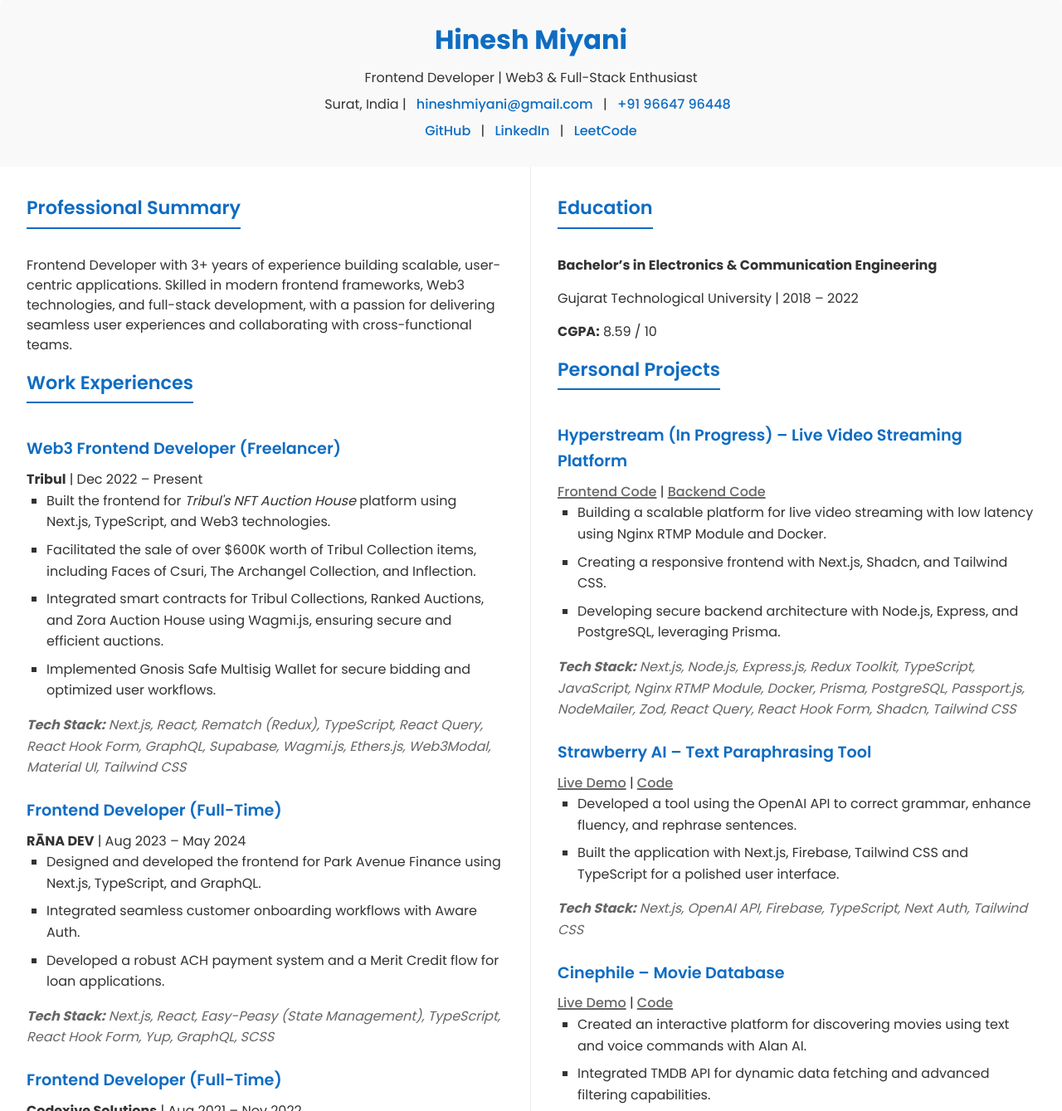
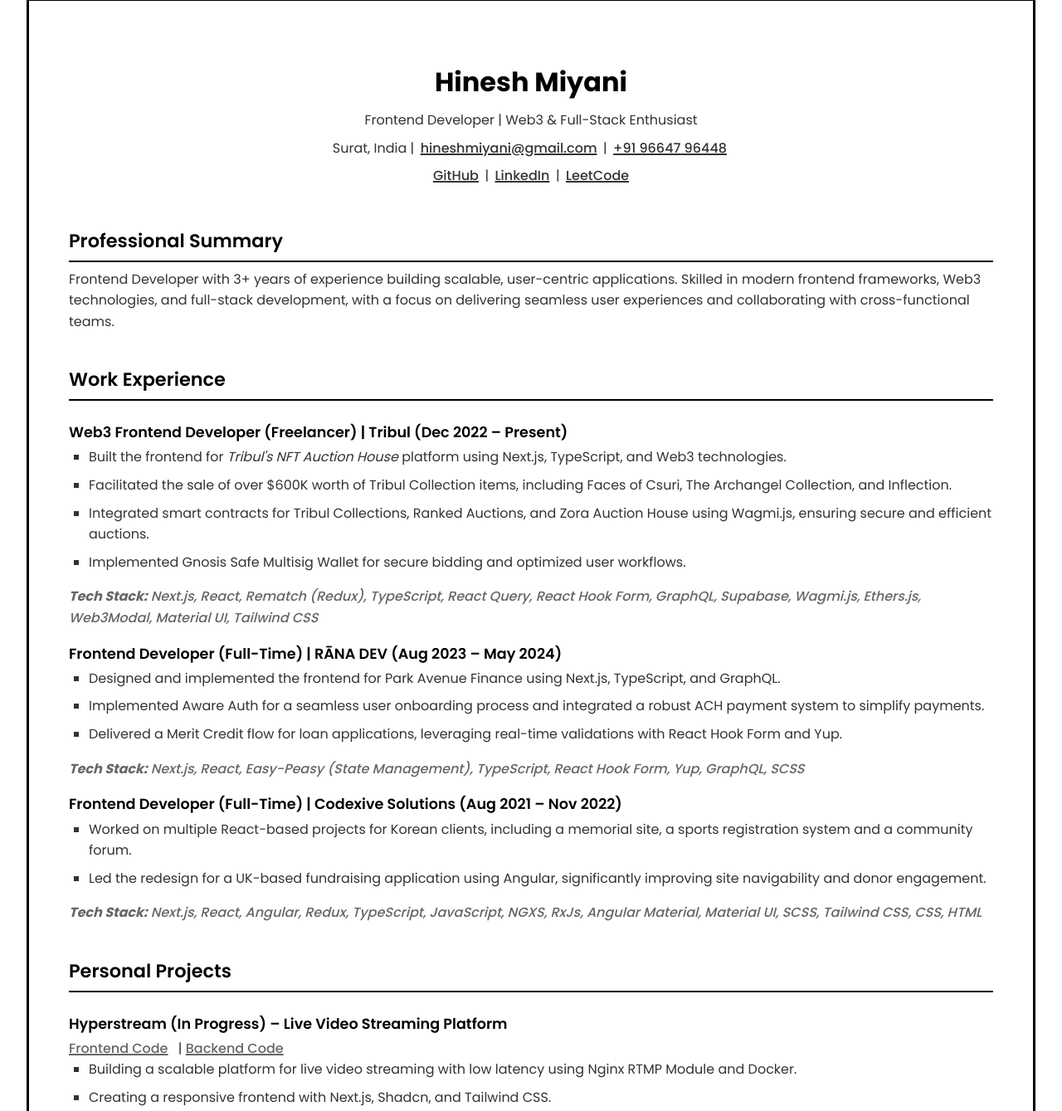
Before and after one commit to hineshmiyani/Resume, a website: page index.html in a window 1280 px wide. Shown: the part 34-1373 px from the top of the page at 83% size. Drawn offline with Linux system fonts and the light colour scheme.

Commit message:
refactor: redesign resume for ATS compatibility and readability

```diff
--- a/index.html
+++ b/index.html
@@ -10,10 +10,6 @@
       href="https://fonts.googleapis.com/css2?family=Poppins:wght@400;500;600;700&display=swap"
       rel="stylesheet"
     />
-    <link
-      href="https://fonts.googleapis.com/css2?family=Ubuntu:ital,wght@0,300;0,400;0,500;0,700;1,300;1,400;1,500;1,700&display=swap"
-      rel="stylesheet"
-    />
     <link rel="stylesheet" href="style.css" />
   </head>
 
@@ -24,8 +20,11 @@
         <p>Frontend Developer | Web3 &amp; Full-Stack Enthusiast</p>
         <p>
           Surat, India |
-          <a href="mailto:hineshmiyani@gmail.com">hineshmiyani@gmail.com</a> |
-          <a href="tel:+919664796448">+91 96647 96448</a>
+          <a href="mailto:hineshmiyani@gmail.com" target="_blank"
+            >hineshmiyani@gmail.com</a
+          >
+          |
+          <a href="tel:+919664796448" target="_blank">+91 96647 96448</a>
         </p>
         <p>
           <a href="https://www.github.com/hineshmiyani" target="_blank"
@@ -42,23 +41,27 @@
         </p>
       </header>
 
-      <div class="content">
-        <!-- Left Column -->
-        <div class="left-column">
+      <!-- Main Content - Single Column Layout -->
+      <main>
+        <!-- Professional Summary -->
+        <section>
           <h2>Professional Summary</h2>
-          <div class="section-content">
           <p>
             Frontend Developer with 3+ years of experience building scalable,
             user-centric applications. Skilled in modern frontend frameworks,
-              Web3 technologies, and full-stack development, with a passion for
+            Web3 technologies, and full-stack development, with a focus on
             delivering seamless user experiences and collaborating with
             cross-functional teams.
           </p>
-          </div>
+        </section>
 
-          <h2>Work Experiences</h2>
-          <h3>Web3 Frontend Developer (Freelancer)</h3>
-          <p><strong>Tribul</strong> | Dec 2022 – Present</p>
+        <!-- Work Experience -->
+        <section>
+          <h2>Work Experience</h2>
+
+          <h3>
+            Web3 Frontend Developer (Freelancer) | Tribul (Dec 2022 – Present)
+          </h3>
           <ul>
             <li>
               Built the frontend for
@@ -86,19 +89,21 @@
             Wagmi.js, Ethers.js, Web3Modal, Material UI, Tailwind CSS
           </p>
 
-          <h3>Frontend Developer (Full-Time)</h3>
-          <p><strong>RĀNA DEV</strong> | Aug 2023 – May 2024</p>
+          <h3>
+            Frontend Developer (Full-Time) | RĀNA DEV (Aug 2023 – May 2024)
+          </h3>
           <ul>
             <li>
-              Designed and developed the frontend for Park Avenue Finance using
-              Next.js, TypeScript, and GraphQL.
+              Designed and implemented the frontend for Park Avenue Finance
+              using Next.js, TypeScript, and GraphQL.
             </li>
             <li>
-              Integrated seamless customer onboarding workflows with Aware Auth.
+              Implemented Aware Auth for a seamless user onboarding process and
+              integrated a robust ACH payment system to simplify payments.
             </li>
             <li>
-              Developed a robust ACH payment system and a Merit Credit flow for
-              loan applications.
+              Delivered a Merit Credit flow for loan applications, leveraging
+              real-time validations with React Hook Form and Yup.
             </li>
           </ul>
           <p class="tech-stack">
@@ -106,67 +111,31 @@
             Management), TypeScript, React Hook Form, Yup, GraphQL, SCSS
           </p>
 
-          <h3>Frontend Developer (Full-Time)</h3>
-          <p><strong>Codexive Solutions</strong> | Aug 2021 – Nov 2022</p>
+          <h3>
+            Frontend Developer (Full-Time) | Codexive Solutions (Aug 2021 – Nov
+            2022)
+          </h3>
           <ul>
             <li>
-              Developed and maintained multiple React-based platforms for Korean
-              clients, including a sports registration system and a community
-              forum, etc.
+              Worked on multiple React-based projects for Korean clients,
+              including a memorial site, a sports registration system and a
+              community forum.
             </li>
             <li>
-              Led the redesign of critical components for a UK-based fundraising
-              application using Angular, significantly improving site
-              navigability and donor engagement.
+              Led the redesign for a UK-based fundraising application using
+              Angular, significantly improving site navigability and donor
+              engagement.
             </li>
           </ul>
           <p class="tech-stack">
-            <strong>Tech Stack:</strong> : Next.js, React, Angular, Redux,
-            Typescript, Javascript, NGXS, RxJs, Angular Material, Material UI,
+            <strong>Tech Stack:</strong> Next.js, React, Angular, Redux,
+            TypeScript, JavaScript, NGXS, RxJs, Angular Material, Material UI,
             SCSS, Tailwind CSS, CSS, HTML
           </p>
+        </section>
 
-          <h2>Skills</h2>
-          <div class="section-content">
-            <p>
-              <strong>Frontend Development:</strong> HTML, CSS, SCSS,
-              JavaScript, TypeScript, React, Next.js, Redux, Redux Toolkit,
-              React Query, React Hook Form, Rest API, GraphQL, React Testing
-              Library, Jest
-            </p>
-            <p>
-              <strong>Backend Development:</strong> Node.js, Express.js, Prisma,
-              PostgreSQL, Supabase, Firebase, Passport.js, JWT
-            </p>
-            <p>
-              <strong>Web3 Development:</strong> Ether.js, Wagmi.js, Web3Modal,
-              UseDapp, Solidity (Familiar)
-            </p>
-            <p>
-              <strong>UI Frameworks and Libraries:</strong> Material UI,
-              Tailwind CSS, Styled Components, Shadcn
-            </p>
-            <p>
-              <strong>Tools &amp; Technologies:</strong> Git, GitHub, GitLab,
-              Docker, Nginx RTMP Module, Eslint, Prettier, VS Code, Npm, Yarn
-            </p>
-          </div>
-        </div>
-
-        <!-- Right Column -->
-        <div class="right-column">
-          <h2>Education</h2>
-          <div class="section-content">
-            <p>
-              <strong
-                >Bachelor’s in Electronics &amp; Communication
-                Engineering</strong
-              >
-            </p>
-            <p>Gujarat Technological University | 2018 – 2022</p>
-            <p><strong>CGPA:</strong> 8.59 / 10</p>
-          </div>
-
+        <!-- Personal Projects -->
+        <section>
           <h2>Personal Projects</h2>
 
           <h3>Hyperstream (In Progress) – Live Video Streaming Platform</h3>
@@ -218,11 +187,11 @@
           </p>
           <ul>
             <li>
-              Developed a tool using the OpenAI API to correct grammar, enhance
+              Innovated a tool using the OpenAI API to correct grammar, enhance
               fluency, and rephrase sentences.
             </li>
             <li>
-              Built the application with Next.js, Firebase, Tailwind CSS and
+              Built the application with Next.js, Firebase, Tailwind CSS, and
               TypeScript for a polished user interface.
             </li>
           </ul>
@@ -249,12 +218,12 @@
               and voice commands with Alan AI.
             </li>
             <li>
-              Integrated TMDB API for dynamic data fetching and advanced
-              filtering capabilities.
+              Leveraged TMDB API for data fetching and advanced filtering
+              capabilities.
             </li>
           </ul>
           <p class="tech-stack">
-            <strong>Tech Stack:</strong> React, React Router, Typescript, Redux
+            <strong>Tech Stack:</strong> React, React Router, TypeScript, Redux
             Toolkit, RTK Query, Alan AI, TMDB API, Material UI, CSS
           </p>
 
@@ -296,9 +265,9 @@
           </p>
           <ul>
             <li>
-              Built a decentralized multisignature wallet on the Goerli testnet,
-              allowing users to create multisig wallets, manage owners, and test
-              with ERC20 tokens and ethers.
+              Designed a decentralized multi-signature wallet on the Goerli
+              testnet, allowing users to create multisig wallets, manage owners,
+              and test with ERC20 tokens and ethers.
             </li>
             <li>
               Developed the frontend using Next.js and Material UI, integrating
@@ -310,8 +279,46 @@
             <strong>Tech Stack:</strong> Next.js, TypeScript, Material UI, Safe
             Core SDK, Safe Service Client API, UseDapp, CSS
           </p>
-        </div>
-      </div>
+        </section>
+
+        <!-- Skills -->
+        <section>
+          <h2>Skills</h2>
+          <p>
+            <strong>Frontend Development:</strong> HTML, CSS, SCSS, JavaScript,
+            TypeScript, React, Next.js, Redux, Redux Toolkit, React Query, React
+            Hook Form, Rest API, GraphQL, React Testing Library, Jest
+          </p>
+          <p>
+            <strong>Backend Development:</strong> Node.js, Express.js, Prisma,
+            PostgreSQL, Supabase, Firebase, Passport.js, JWT
+          </p>
+          <p>
+            <strong>Web3 Development:</strong> Ether.js, Wagmi.js, Web3Modal,
+            UseDapp, Solidity (Familiar)
+          </p>
+          <p>
+            <strong>UI Frameworks & Libraries:</strong> Material UI, Tailwind
+            CSS, Styled Components, Shadcn
+          </p>
+          <p>
+            <strong>Tools & Technologies:</strong> Git, GitHub, GitLab, Docker,
+            Nginx RTMP Module, ESLint, Prettier, VS Code, NPM, Yarn
+          </p>
+        </section>
+
+        <!-- Education -->
+        <section>
+          <h2>Education</h2>
+          <p>
+            <strong
+              >Bachelor’s in Electronics &amp; Communication Engineering</strong
+            >
+          </p>
+          <p>Gujarat Technological University (2018 – 2022)</p>
+          <p><strong>CGPA:</strong> 8.59 / 10</p>
+        </section>
+      </main>
     </div>
   </body>
 </html>
--- a/style.css
+++ b/style.css
@@ -4,94 +4,83 @@
   box-sizing: border-box;
 }
 
-/* Use Poppins font */
+/* Use Poppins font by default */
 body {
+  /* font-family: "CMU Serif", serif; */
   font-family: "Poppins", sans-serif;
-  /* font-family: "Ubuntu", serif; */
   background-color: #ffffff;
   color: #333;
   line-height: 1.6;
   font-size: 16px;
+  margin: 2rem;
 }
 
+/* Container */
 .resume-container {
-  display: flex;
-  flex-direction: column;
-  max-width: 1280px;
-  margin: 2rem auto;
-  background-color: #fff;
-  border-radius: 8px;
-  overflow: hidden;
-  box-shadow: 0 4px 12px rgba(0, 0, 0, 0.05);
+  max-width: 1260px;
+  margin: 0 auto;
+  padding: 3rem;
+  background-color: #ffffff;
+  border: 3px solid #000000;
 }
 
-/* Header with user-specified background */
+/* Header */
 header {
-  background: #f9f9f9;
-  color: #333;
+  /* background: #f9f9f9; */
   padding: 1.5rem;
   text-align: center;
+  color: #333;
+  /* border-radius: 8px; */
+  /* margin-bottom: 1.5rem; */
 }
 
 header h1 {
   margin-bottom: 0.5rem;
   font-size: 2rem;
-  color: #0e6cc2;
-  /* Title color */
+  color: #000000;
 }
 
 header p {
-  margin-bottom: 0.4rem;
+  margin-bottom: 0.5rem;
   font-size: 1rem;
+  color: #333;
 }
 
 header a {
-  color: #0e6cc2;
-  margin: 0 0.5rem;
-  text-decoration: none;
+  color: #333;
+  text-decoration: underline;
+  text-decoration-thickness: 2px;
   font-weight: 500;
+  padding: 0.2rem;
 }
 
-/* 2-column layout */
-.content {
-  display: flex;
-  flex-direction: row;
-  flex-wrap: wrap;
+header a:hover {
+  color: #333;
 }
 
-.left-column,
-.right-column {
-  flex: 1;
-  min-width: 640px;
-  padding: 2rem;
-}
-
-.left-column {
-  background: #fff;
-  border-right: 1px solid #ececec;
-}
-
-.right-column {
-  background: #fff;
-}
-
-/* Titles with user-specified color */
+/* Section Headings */
 h2 {
-  margin-bottom: 1rem;
-  color: #0e6cc2;
+  margin-top: 1rem;
+  margin-bottom: 0.5rem;
+  color: #000000;
   font-size: 1.4rem;
-  border-bottom: 2px solid #0e6cc2;
+  border-bottom: 2px solid #000000;
   padding-bottom: 0.3rem;
   display: inline-block;
   font-weight: 600;
+  width: 100%;
 }
 
 h3 {
-  margin-top: 1.5rem;
-  margin-bottom: 0.5rem;
+  margin-top: 1rem;
+  margin-bottom: 0.2rem;
   font-weight: 600;
-  color: #0e6cc2;
-  font-size: 1.2rem;
+  color: #000000;
+  font-size: 1.1rem;
+}
+
+section {
+  margin-bottom: 1.5rem;
 }
 
 ul {
@@ -100,52 +89,47 @@
   list-style: square;
 }
 
-li {
+ul li {
   margin-bottom: 0.5rem;
 }
 
+/* Project Links */
 .project-links a {
   color: #666;
   font-weight: 500;
   text-decoration-line: underline;
   text-decoration-thickness: 2px;
+  margin-right: 0.5rem;
 }
 
+.project-links a:hover {
+  color: #333;
+}
+
+/* Tech Stack */
 .tech-stack {
   font-style: italic;
+  font-weight: 500;
   color: #666;
   margin-bottom: 1rem;
 }
 
-.section-content p {
-  margin-bottom: 1rem;
-  line-height: 1.5;
-}
-
-.section-content {
-  margin-top: 1rem;
-}
-
-/* Responsiveness */
-@media (max-width: 768px) {
-  header p {
-    font-size: 0.9rem;
+/* Responsive Adjustments */
+@media (max-width: 600px) {
+  body {
+    margin: 1rem;
+    font-size: 14px;
   }
-
-  .left-column,
-  .right-column {
-    padding: 1rem;
+  header h1 {
+    font-size: 1.6rem;
   }
-
   h2 {
     font-size: 1.2rem;
   }
-
   h3 {
     font-size: 1rem;
   }
-
-  header h1 {
-    font-size: 1.5rem;
+  ul {
+    margin-left: 1rem;
   }
 }
```
Lines whose indentation alone changed are shown as unchanged.
